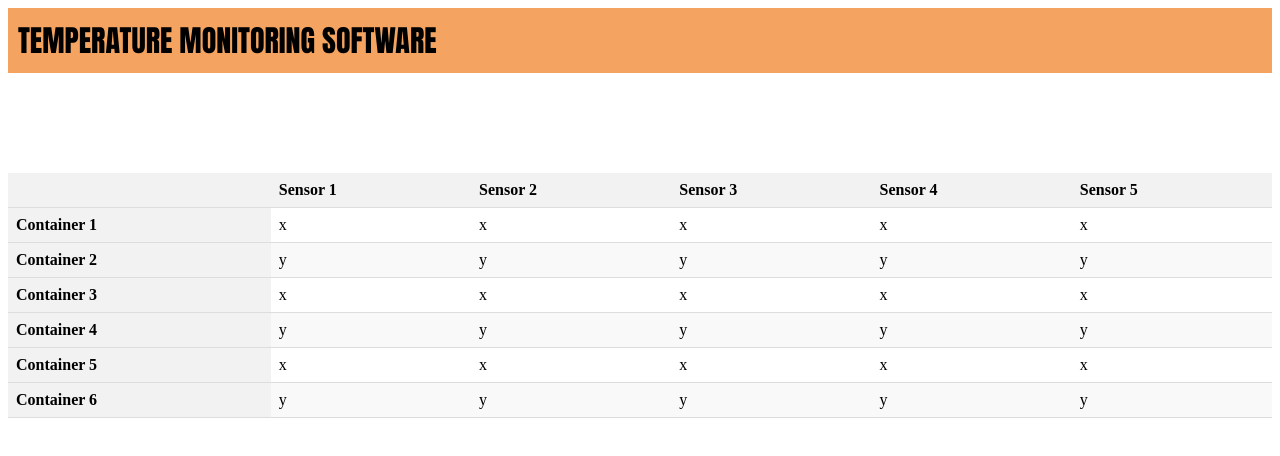
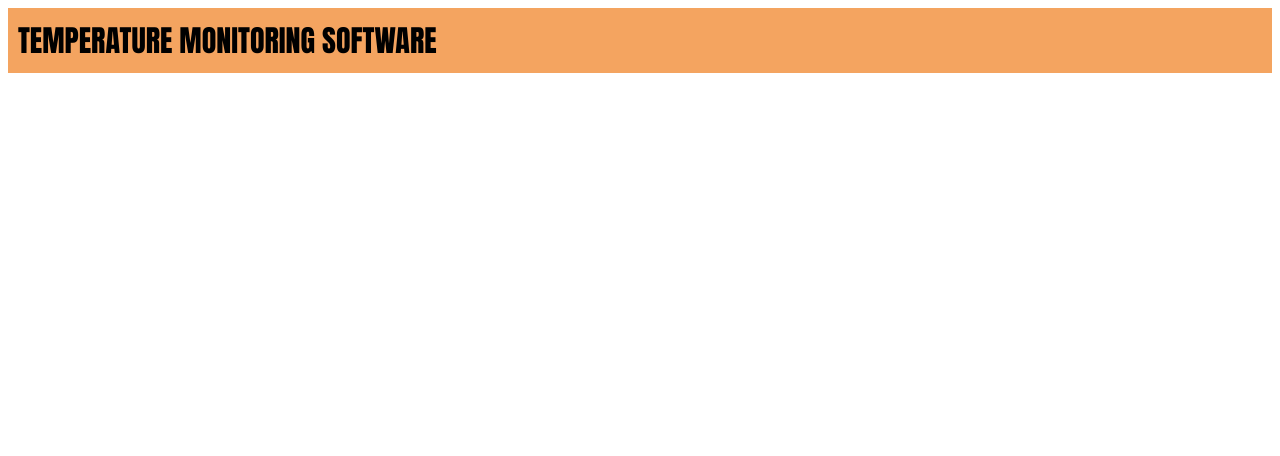
Before and after one commit to barbar4bm/frontend_bd, a React (Create React App) app in the folder index/: page / in a window 1280 px wide. Shown: the top 456 px of the page. Built offline with nearby package versions, Linux system fonts and the light colour scheme.

Commit message:
Revert "feat<App>:Add basic MainTable"
This reverts commit d91a2806ef3ab2efdd08be4372612de5c5ea33da.

```diff
--- a/index/src/App.css
+++ /dev/null
@@ -1,7 +0,0 @@
-.header-container{
-    padding-top: auto;
-}
-
-.table-container{
-    margin-top: 100px;
-}
--- a/index/src/App.js
+++ b/index/src/App.js
@@ -1,18 +1,11 @@
 import React from 'react'
-import MainTable from './components/MainTable';
+
 import Header from './template/Header';
-import './App.css'
 
-
-function App() {
+const App = () => {
     return (
-        <div className='header-container'>
-            <Header/>
-            <div className='table-container'>
-                <MainTable/>
-            </div>
-        </div>
-    );
+        <Header></Header>
+    )
 }
 
 export default App;
--- a/index/src/components/MainTable.css
+++ /dev/null
@@ -1,27 +0,0 @@
-.MainTable{
-    width: 100%;
-    border-collapse: collapse;
-}
-
-.MainTable th,
-.MainTable td {
-  padding: 8px;
-  text-align: left;
-  border-bottom: 1px solid #ddd;
-}
-
-.MainTable th {
-    background-color: #f2f2f2;
-  }
-
-  .MainTable tbody tr:nth-child(even) {
-    background-color: #f9f9f9;
-  }
-
-  .MainTable tbody tr:hover {
-    background-color: #e9e9e9;
-  }
-
-  .MainTable td:first-child {
-    font-weight: bold;
-  }
--- a/index/src/components/MainTable.js
+++ /dev/null
@@ -1,71 +0,0 @@
-import React from 'react';
-import './MainTable.css'
-
-const MainTable = () => {
-  return (
-    <table className="MainTable">
-      <thead>
-        <tr>
-        <th scope="col"> </th>
-        <th scope="col"> Sensor 1</th>
-        <th scope="col"> Sensor 2</th>
-        <th scope="col"> Sensor 3</th>
-        <th scope="col"> Sensor 4</th>
-        <th scope="col"> Sensor 5</th>
-        </tr>
-      </thead>
-      <tbody>
-        <tr>
-        <th scope="row">Container 1</th>
-        <td>x</td>
-        <td>x</td>
-        <td>x</td>
-        <td>x</td>
-        <td>x</td>
-        </tr>
-        <tr>
-        <th scope="row">Container 2</th>
-        <td>y</td>
-        <td>y</td>
-        <td>y</td>
-        <td>y</td>
-        <td>y</td>
-        </tr>
-        <tr>
-        <th scope="row">Container 3</th>
-        <td>x</td>
-        <td>x</td>
-        <td>x</td>
-        <td>x</td>
-        <td>x</td>
-        </tr>
-        <tr>
-        <th scope="row">Container 4</th>
-        <td>y</td>
-        <td>y</td>
-        <td>y</td>
-        <td>y</td>
-        <td>y</td>
-        </tr>
-        <tr>
-        <th scope="row">Container 5</th>
-        <td>x</td>
-        <td>x</td>
-        <td>x</td>
-        <td>x</td>
-        <td>x</td>
-        </tr>
-        <tr>
-        <th scope="row">Container 6</th>
-        <td>y</td>
-        <td>y</td>
-        <td>y</td>
-        <td>y</td>
-        <td>y</td>
-        </tr>
-      </tbody>
-    </table>
-  );
-};
-
-export default MainTable;
```
